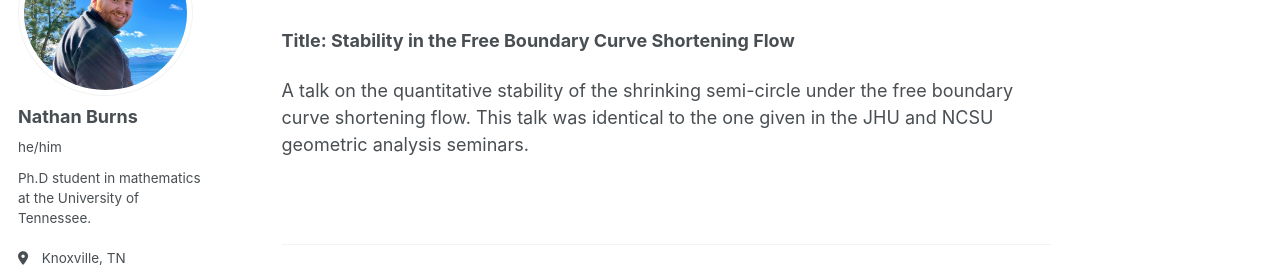
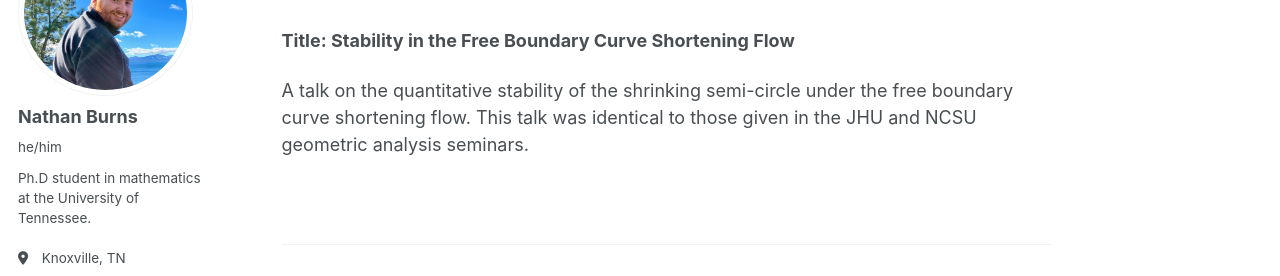
Before and after one commit to nathan-p-burns/nathan-p-burns.github.io, a Jekyll site: the page built from _talks/2026-09-24-talk.md, in a window 1280 px wide. Shown: the part 171-447 px from the top of the page. Built offline with Jekyll 4.4.1, drawn with Linux system fonts in a browser that asks for light colours; a script bundle is joined from its source files by our own code; library files that are not in the unit come from our copies.

```diff
--- a/_talks/2026-09-24-talk.md
+++ b/_talks/2026-09-24-talk.md
@@ -9,4 +9,4 @@
 ---
 **Title: Stability in the Free Boundary Curve Shortening Flow**
 
-A talk on the quantitative stability of the shrinking semi-circle under the free boundary curve shortening flow. This talk was identical to the one given in the JHU and NCSU geometric analysis seminars.
+A talk on the quantitative stability of the shrinking semi-circle under the free boundary curve shortening flow. This talk was identical to those given in the JHU and NCSU geometric analysis seminars.
```
